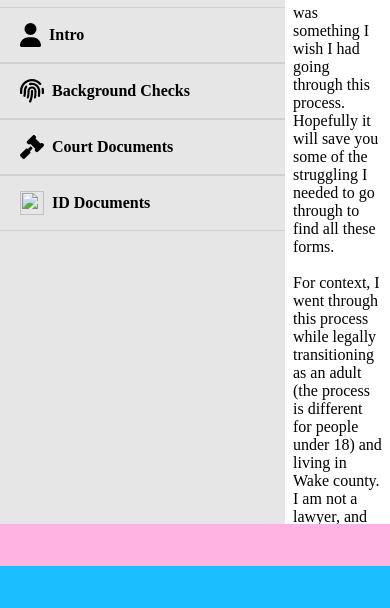
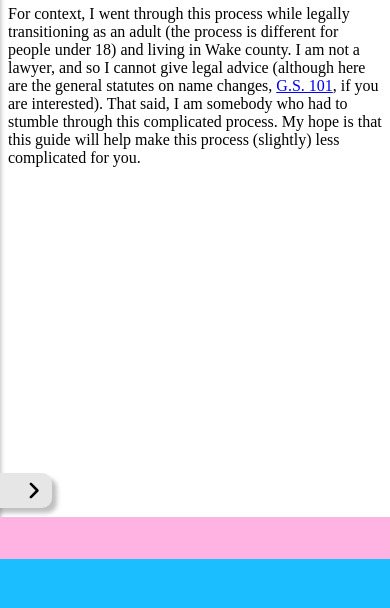
Before and after one commit to NCNameChangePacket/ncnamechangepacket.github.io, a plain HTML site: page index.html in a window 390 px wide. Shown: the part 236-844 px from the top of the page. Drawn offline with Linux system fonts and the light colour scheme.

Commit message:
added formating for mobile devices

```diff
--- a/index.html
+++ b/index.html
@@ -1,45 +1,56 @@
 
+<!DOCTYPE html>
 <head>
     <title>NC Name Change Packet</title>
-    <link rel="stylesheet" href="styles.css">
     <link rel="icon" type="image/x-icon" href="./images/favicon.ico">
+
 
     <script type="text/javascript" src="js/jquery-3.7.1.min.js"></script>
     <script type="text/javascript" src="js/buttons.js"></script>
 
+    <link rel="stylesheet" href="styles.css">
+    <meta name="viewport" content="width=device-width, initial-scale=1.0">
 
 </head>
 <body>
-    <header class="trans-border"\>
+    <div id="wrapper">
+        <header class="trans-border"></header>
+
         <div class = "main-div">
-        <div class="sidebar">
+            <div id="sidebar" class="sidebar">
                 <h1 style="text-align: center;">
                         NC Name Change Packet
                     </h1>
                 <nav>
 
-                <div id="intro-button" class="sidebar-item" onclick="openPage('intro')">
+                    <div id="intro-button" class="sidebar-item">
                         <img src="images/user-solid.svg" alt="user icon" class="sidebar-item-icon"\><h4 class="sidebar-item-text"> Intro</h4>
                     </div>
                     <div id="bg-checks-button" class="sidebar-item">
-                    <img src="images/fingerprint-solid.svg" alt="user icon" class="sidebar-item-icon"\><h4 class="sidebar-item-text"> Background Checks</h4>
+                        <img src="images/fingerprint-solid.svg" alt="fingerprint icon" class="sidebar-item-icon"\><h4 class="sidebar-item-text"> Background Checks</h4>
                     </div>
                     <div id="court-docs-button" class="sidebar-item">
-                    <img src="images/gavel-solid.svg" alt="user icon" class="sidebar-item-icon"\><h4 class="sidebar-item-text"> Court Documents</h4>
+                        <img src="images/gavel-solid.svg" alt="gavel icon" class="sidebar-item-icon"\><h4 class="sidebar-item-text"> Court Documents</h4>
                     </div>
                     <div id="id-docs-button" class="sidebar-item">
-                    <img src="images/id-card-solid.svg" alt="user icon" class="sidebar-item-icon"\><h4 class="sidebar-item-text"> ID Documents</h4>
+                        <img src="images/id-card-solid.svg" alt="id card icon" class="sidebar-item-icon"\><h4 class="sidebar-item-text"> ID Documents</h4>
                     </div>
                 </nav>
             </div>
 
 
             <section id="main-content" class="content"></section>
+            <div id="sidebar-tab" class="sidebar-tab">
+                <img src="images/angle-right-solid.svg" alt="arrow right icon" class="sidebar-tab-icon"\>
+                <div id="sidebar-tab" class="sidebar-tab-shadow"></div>
+            </div>
+
+
 
         </div>
 
 
-    <footer class="trans-border"\>
-
+        <footer class="trans-border"></footer>
+    </div>
 
 </body>
--- a/js/buttons.js
+++ b/js/buttons.js
@@ -3,18 +3,36 @@ $(document).ready(function(){
 
     $("#intro-button").click(function(){
         $('#main-content').load("/pages/Introduction.html");
+        $('#sidebar').removeClass("sidebar-open");
+        $('#sidebar-tab').removeClass("sidebar-open");
+        $('#main-content').scrollTop(0);
     });
 
     $("#bg-checks-button").click(function(){
         $('#main-content').load("/pages/BackgroundChecks.html");
+        $('#sidebar').removeClass("sidebar-open");
+        $('#sidebar-tab').removeClass("sidebar-open");
+        $('#main-content').scrollTop(0);
+
     });
 
     $("#court-docs-button").click(function(){
         $('#main-content').load("/pages/CourtDocuments.html");
+        $('#sidebar').removeClass("sidebar-open");
+        $('#sidebar-tab').removeClass("sidebar-open");
+        $('#main-content').scrollTop(0);
     });
 
     $("#id-docs-button").click(function(){
         $('#main-content').load("/pages/IDDocuments.html");
+        $('#sidebar').removeClass("sidebar-open");
+        $('#sidebar-tab').removeClass("sidebar-open");
+        $('#main-content').scrollTop(0);
+    });
+
+    $("#sidebar-tab").click(function(){
+        $("#sidebar").addClass("sidebar-open");
+        $("#sidebar-tab").addClass("sidebar-open");
 
     });
 
--- a/styles.css
+++ b/styles.css
@@ -4,29 +4,40 @@
 
     border-style: solid;
     border-color:rgb(255, 179, 227);
-    position:fixed;
+    position:absolute;
+
+    width:100%;
+    z-index: 10;
 }
 header{
     border-width: 0 0 5vh 0;
     top:0;
-    width:100%;
-    height:100px;
+
 }
 footer{
     border-width: 5vh 0 0 0;
     bottom:0;
-    width:100%;
-    height:100px;
+
 }
 
 
 .sidebar{
+
+    width:100%;
+    position: absolute;
+    grid-column: auto / span 2;
+    left:-101%;
+    transition: transform 1s;
     height: 94%;
     display:flex;
     flex-direction: column;
     align-items: stretch;
     background-color: rgb(230, 230, 230);
     padding-top: 5vh;
+    overflow-y: auto;
+    z-index:5;
+    box-shadow: rgb(85 85 85 / 37%) 5px 5px 4px;
+
 }
 
 .sidebar-item{
@@ -47,25 +58,92 @@ footer{
     margin: 8px;
 }
 
+.sidebar-tab{
+
+    display:flex;
+    transition: transform 1s;
+    flex-direction: row;
+    position: absolute;
+    height: 35px;
+    width: 60px;
+    bottom: 11vh;
+    background-color: rgb(230, 230, 230);
+    left: -2%;
+    border-radius: 0 10px 10px 0;
+    z-index:6;
+    box-shadow: rgb(85 85 85 / 37%) 5px 5px 4px;
+}
+
+
+
+.sidebar-tab-icon{
+
+    height: 1.3em;
+    align-self: center;
+    margin-left: 35px;
+
+}
+
+.sidebar-open{
+
+    transform: translateX(101vw);
+
+}
 
 
 body{
     margin:0;
     background-color:  rgb(27, 190, 255);
+    display: flex;
+    flex-direction: column;
+    min-height: 100%;
+    overflow: hidden;
+
 }
 
+#wrapper{
+    position:relative;
+    overflow: hidden;
+}
+
+
 .main-div{
+
+    display:block;
+
+
     background-color: white;
     height:80.2vh;
-    margin: 9.9vh 0px 10vh 0px;
-    display:grid;
+    margin: 9vh 0px 10vh 0px;
     grid-template-columns: 285px auto;
     grid-template-rows: 100%;
-    column-gap: 8px;
 
 }
 .content{
     overflow: auto;
     overflow-y: auto;
-    margin-right: 8px;
+    margin: 0px 8px;
+    height:99%;
+    padding-top:1vh;
+
 }
+
+
+
+@media only screen and (min-width: 600px) {
+
+    .sidebar{
+
+        grid-column: auto;
+        position: relative;
+        left:0;
+
+
+    }
+    .main-div{
+        display:grid;
+    }
+    .sidebar-tab{display:none;}
+
+
+}
```
Lines whose indentation alone changed are shown as unchanged.
